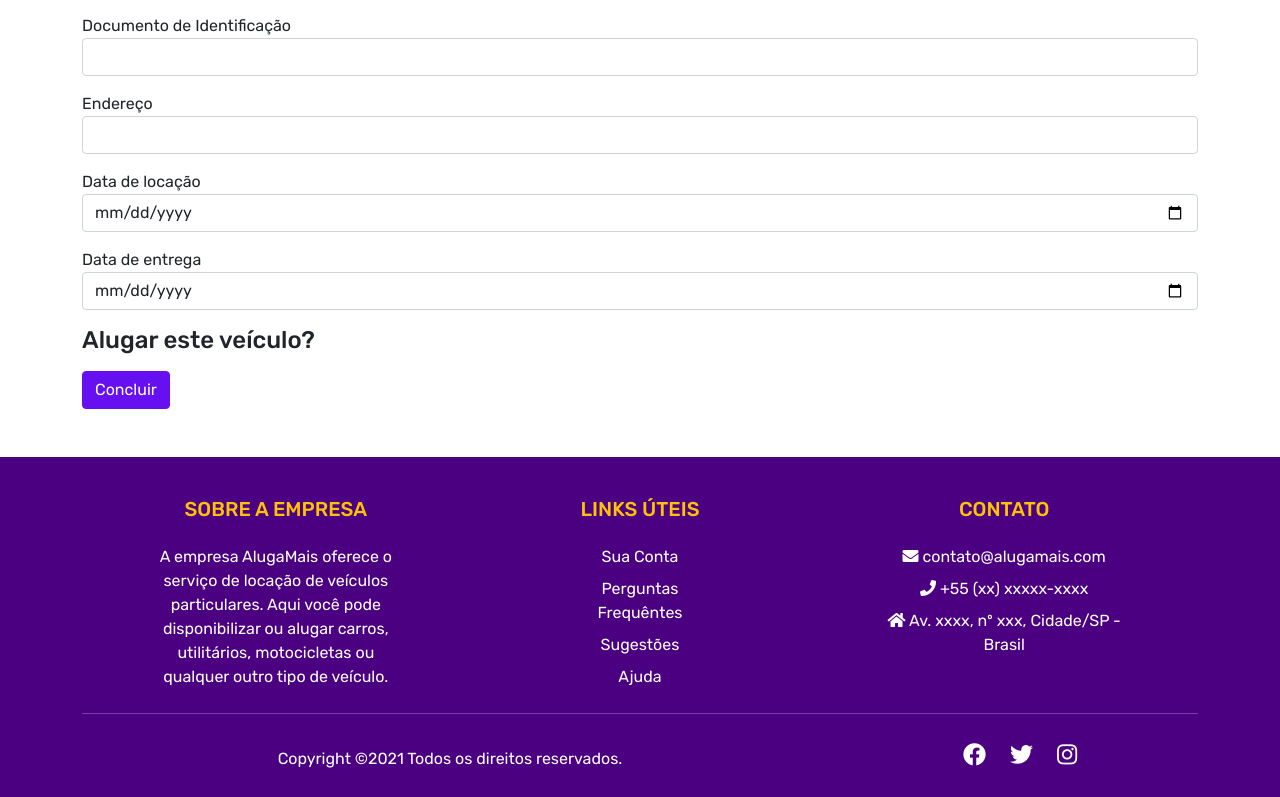
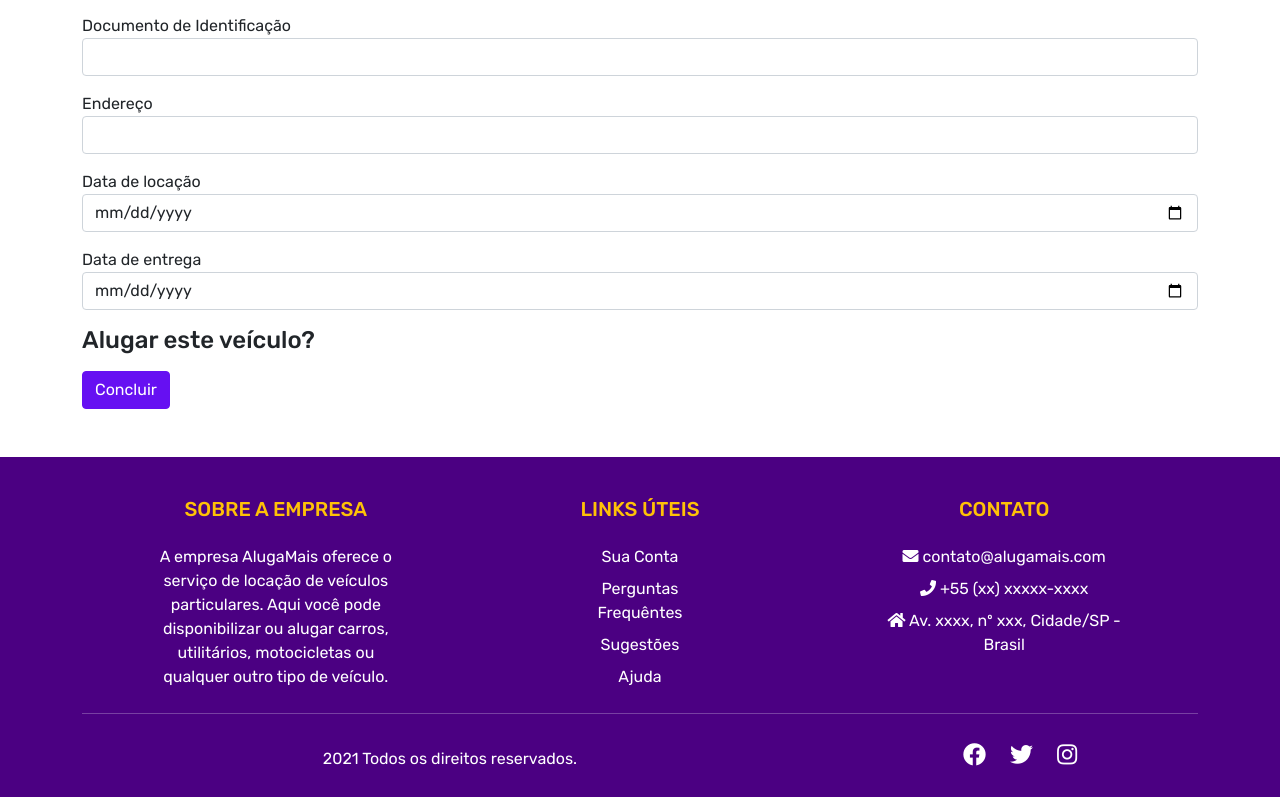
Before and after one commit to AndySS-Maker/aluga-mais, a React (Create React App) app: page /alugaMais/rent/1 in a window 1280 px wide. Shown: the part 238-1035 px from the top of the page. Built offline with nearby package versions, Linux system fonts and the light colour scheme.

Commit message:
retirado copyright

```diff
--- a/src/Footer.js
+++ b/src/Footer.js
@@ -55,8 +55,7 @@ function Footer () {
                 <div className="row align-items-center">
 
                     <div className="col-md-7 col-lg-8">
-                        <p>	Copyright ©2021 Todos os direitos reservados.
-</p>
+                        <p>2021 Todos os direitos reservados.</p>
 
                     </div>
 
```
